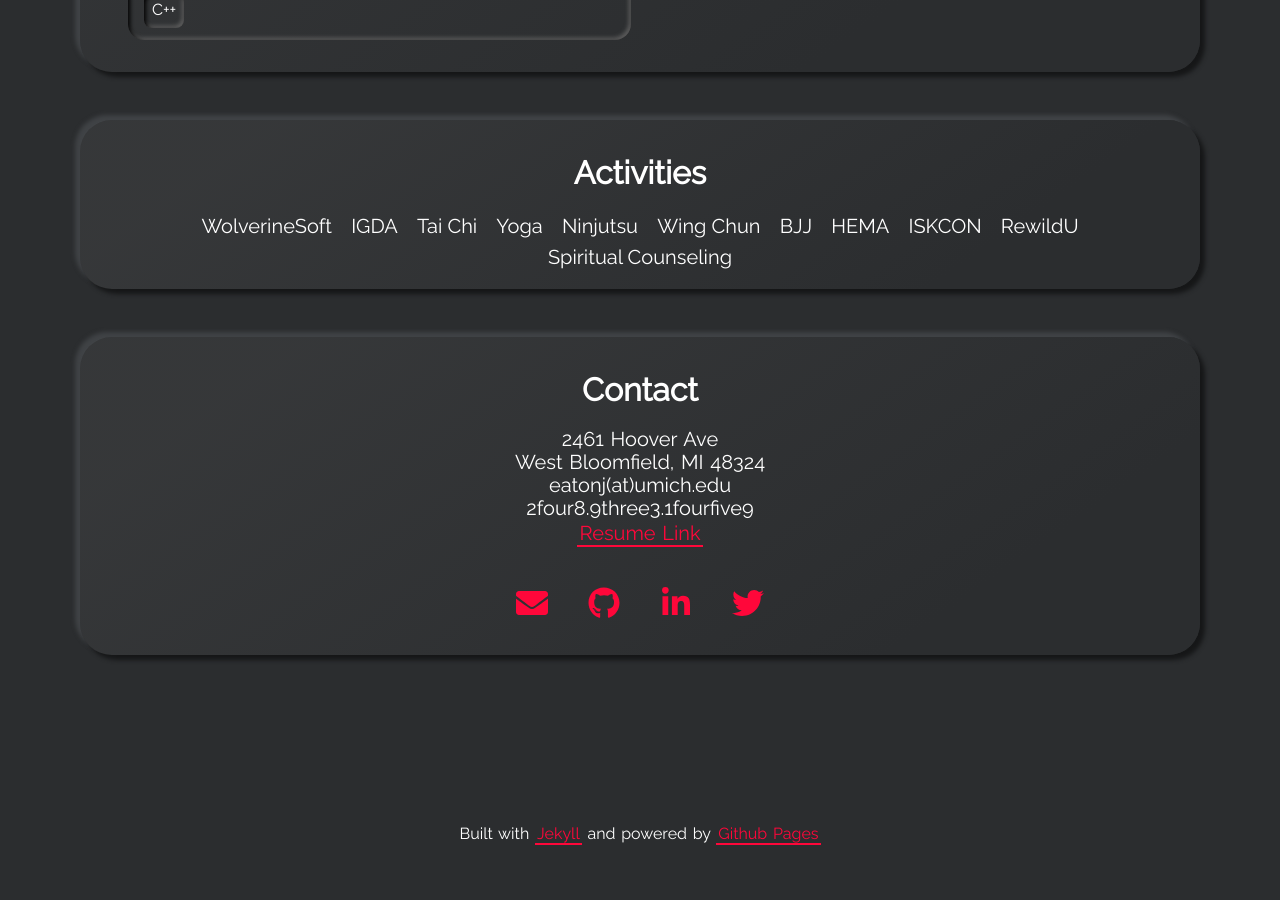
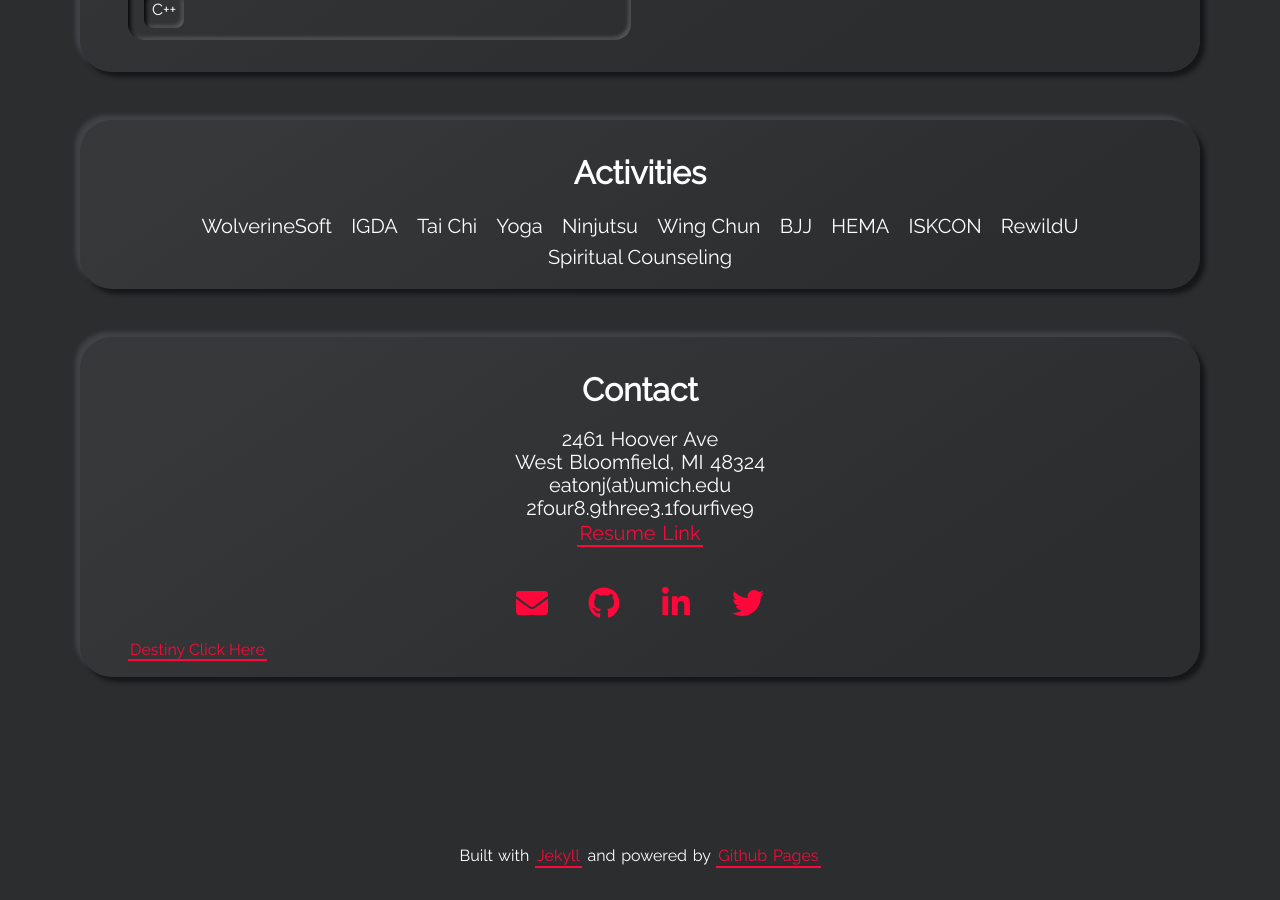
Before and after one commit to eatjason/eatjason.github.io, a Jekyll site: the page built from index.html, in a window 1280 px wide and 900 px high, scrolled down 8816 px. Built offline with Jekyll 4.4.1, drawn with Linux system fonts in a browser that asks for light colours; before the commit the page ends 9693 px from its top, so only the background shows below that.

Commit message:
added Destiny

```diff
--- a/_layouts/default.html
+++ b/_layouts/default.html
@@ -86,6 +86,11 @@
     {%if site.show_contact_card %}
     <section class="card neumorphism-card-big">
       {% include section-contact.html %}
+
+      <a class="highlight-link" href="https://us25.chatzy.com/74375864824628" target="_blank" rel="noreferrer">
+        Destiny Click Here
+      </a>
+
     </section>
     {% endif %}
   </div>
```
